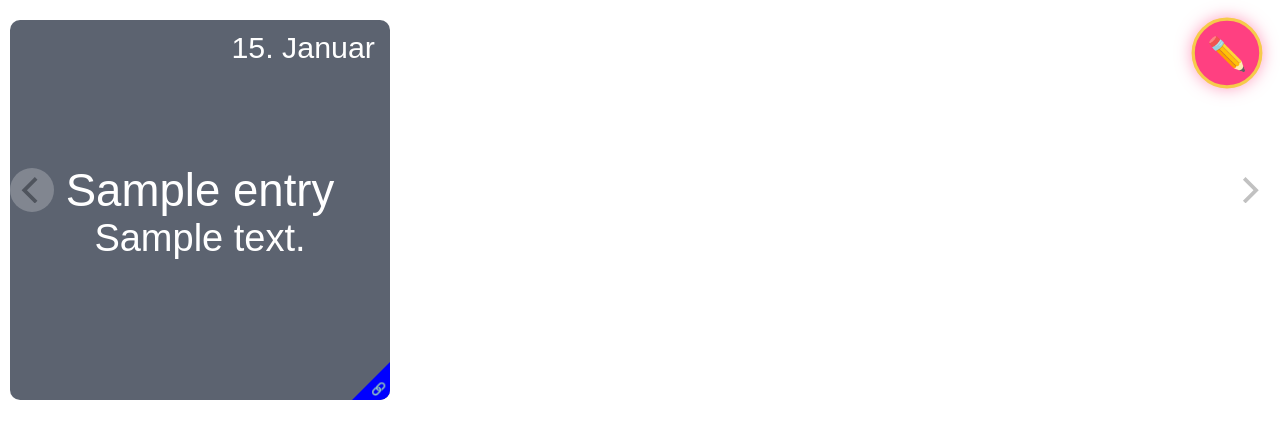
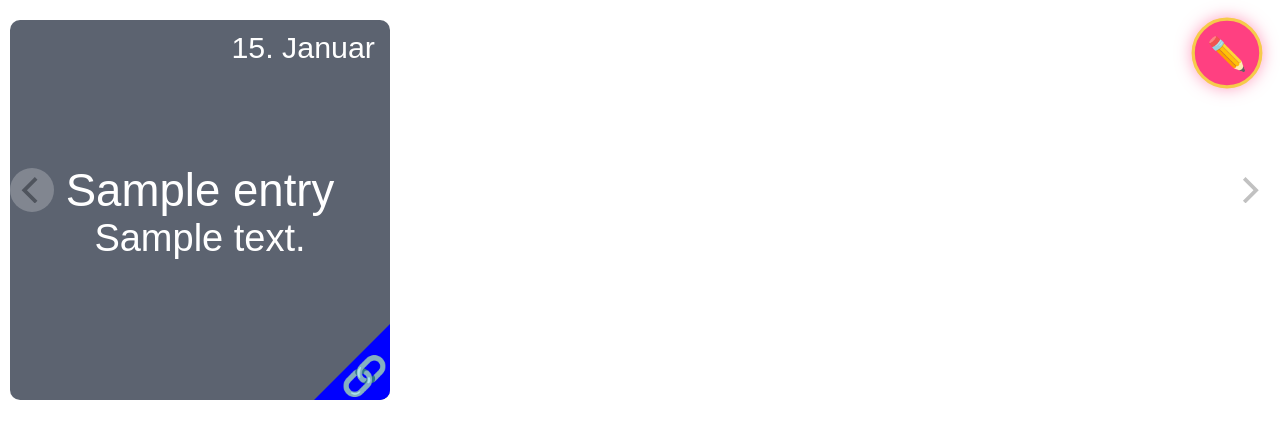
Before and after one commit to whustedt/calendarium, a Flask app: page /timeline in a window 1280 px wide. Shown: the top 439 px of the page. Run offline with Flask 3, Linux system fonts and the light colour scheme; tables that the repository leaves empty hold one stand-in row (values such as "Sample post"); grey boxes marked "Sample" are stand-in pictures; parts of the project's set-up code (start-up, migrations or seed data) failed here and were passed over.

Commit message:
fix: Style improvements

```diff
--- a/app/static/timeline/style.css
+++ b/app/static/timeline/style.css
@@ -124,8 +124,8 @@ html, body {
     position: absolute;
     bottom: 0;
     right: 0;
-    width: 10cqh;
-    height: 10cqh;
+    width: 20cqh;
+    height: 20cqh;
     clip-path: polygon(100% 0, 0 100%, 100% 100%);
     background-color: blue;
     border-radius: 0 0 10px 0;
@@ -135,9 +135,9 @@ html, body {
 .timeline-item a::before {
     content: "🔗";
     position: absolute;
-    bottom: 1cqh;
-    right: 1cqh;
-    font-size: 3.2cqh;
+    bottom: .5cqh;
+    right: .5cqh;
+    font-size: 10cqh;
     color: white;
     z-index: 3;
 }
```
